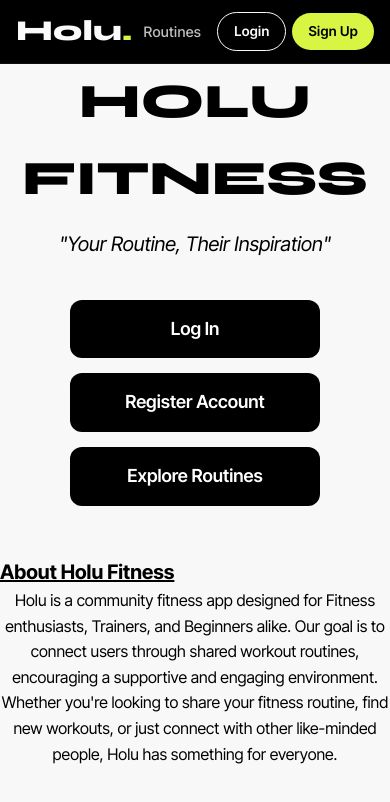
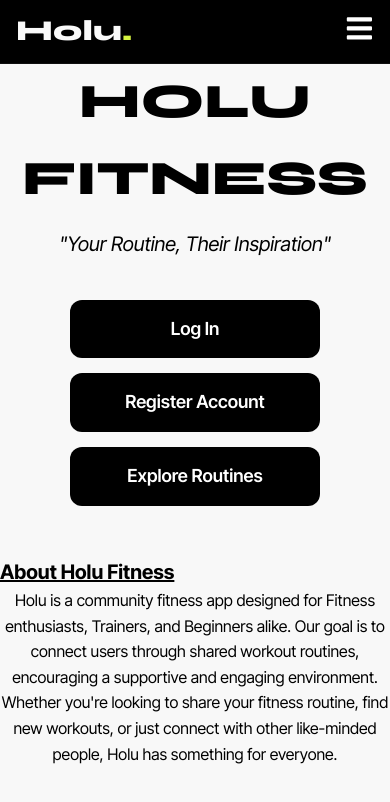
Before and after one commit to molerte/Holu_frontend, a React (Vite) app: page / in a window 390 px wide. Shown: the top 802 px of the page. Built offline with nearby package versions, Linux system fonts and the light colour scheme; no server answers.

Commit message:
Added Mobile Hamburger Menu

```diff
--- a/src/components/layout/Navbar.css
+++ b/src/components/layout/Navbar.css
@@ -118,3 +118,37 @@
     gap: 6px;
   }
 }
+
+
+
+
+.navbar-hamburger {
+  display: none;
+  background: none;
+  border: none;
+  color: white;
+  font-size: 1.8rem;
+  cursor: pointer;
+}
+
+@media (max-width: 640px) {
+  .navbar-links {
+    position: absolute;
+    top: 64px;
+    right: 0;
+    background: var(--brand-black);
+    width: 200px;
+    flex-direction: column;
+    padding: 1rem;
+    gap: 1rem;
+    display: none;
+  }
+
+  .navbar-links.open {
+    display: flex;
+  }
+
+  .navbar-hamburger {
+    display: block;
+  }
+}
--- a/src/components/layout/Navbar.jsx
+++ b/src/components/layout/Navbar.jsx
@@ -4,11 +4,15 @@
 import { TbActivity } from "react-icons/tb";
 import { CgEditUnmask } from "react-icons/cg";
 
+import { useState } from 'react';
+import { FaBars, FaTimes } from "react-icons/fa";
+
 import './Navbar.css';
 
 const Navbar = () => {
   const { isAuthenticated, username, logout } = useAuth();
   const navigate = useNavigate();
+  const [menuOpen, setMenuOpen] = useState(false);
 
   const handleLogout = () => {
     logout();
@@ -23,7 +27,17 @@
         Holu<span>.</span>
       </Link>
 
-      <div className="navbar-links">
+    <button
+      className="navbar-hamburger"
+      onClick={() => setMenuOpen(!menuOpen)}
+      >
+      {menuOpen ? <FaTimes /> : <FaBars />}
+      </button>
+
+
+
+
+      <div className={`navbar-links ${menuOpen ? "open" : ""}`}>
         <Link to="/routines" className="navbar-link">
           Routines
         </Link>
```
